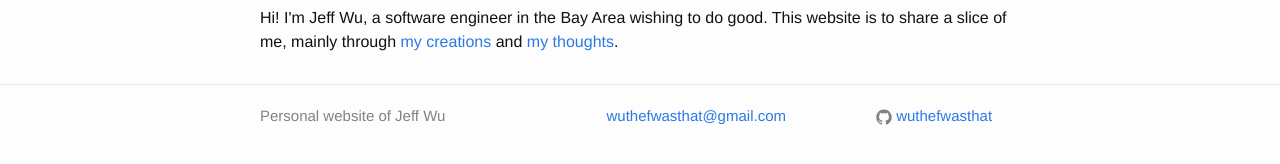
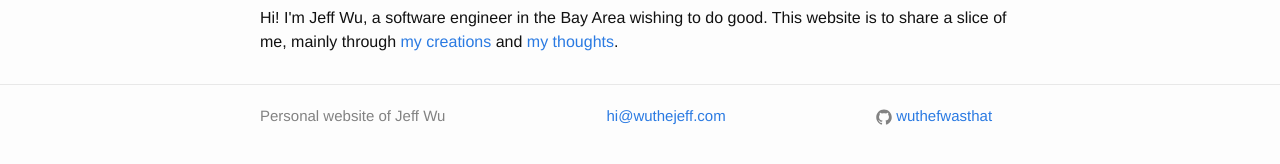
Before and after one commit to dannydenenberg/wuthefwasthat.github.io, a Jekyll site: the page built from index.html, in a window 1280 px wide. Shown: the part 603-767 px from the top of the page. Built offline with Jekyll 4.4.1, drawn with Linux system fonts in a browser that asks for light colours; nearby versions of some CDN libraries.

Commit message:
update email

```diff
--- a/_config.yml
+++ b/_config.yml
@@ -7,11 +7,11 @@
 
 # Site settings
 title: Jeff Wu
-email: wuthefwasthat@gmail.com
+email: hi@wuthejeff.com
 description: >
   Personal website of Jeff Wu
 baseurl: "" # the subpath of your site, e.g. /blog
-url: "https://wuthefwasthat.github.io/" # the base hostname & protocol for your site
+url: "http://wuthejeff.com/" # the base hostname & protocol for your site
 twitter_username:
 github_username: wuthefwasthat
 
```
Also changed, not shown: 2 other files.
